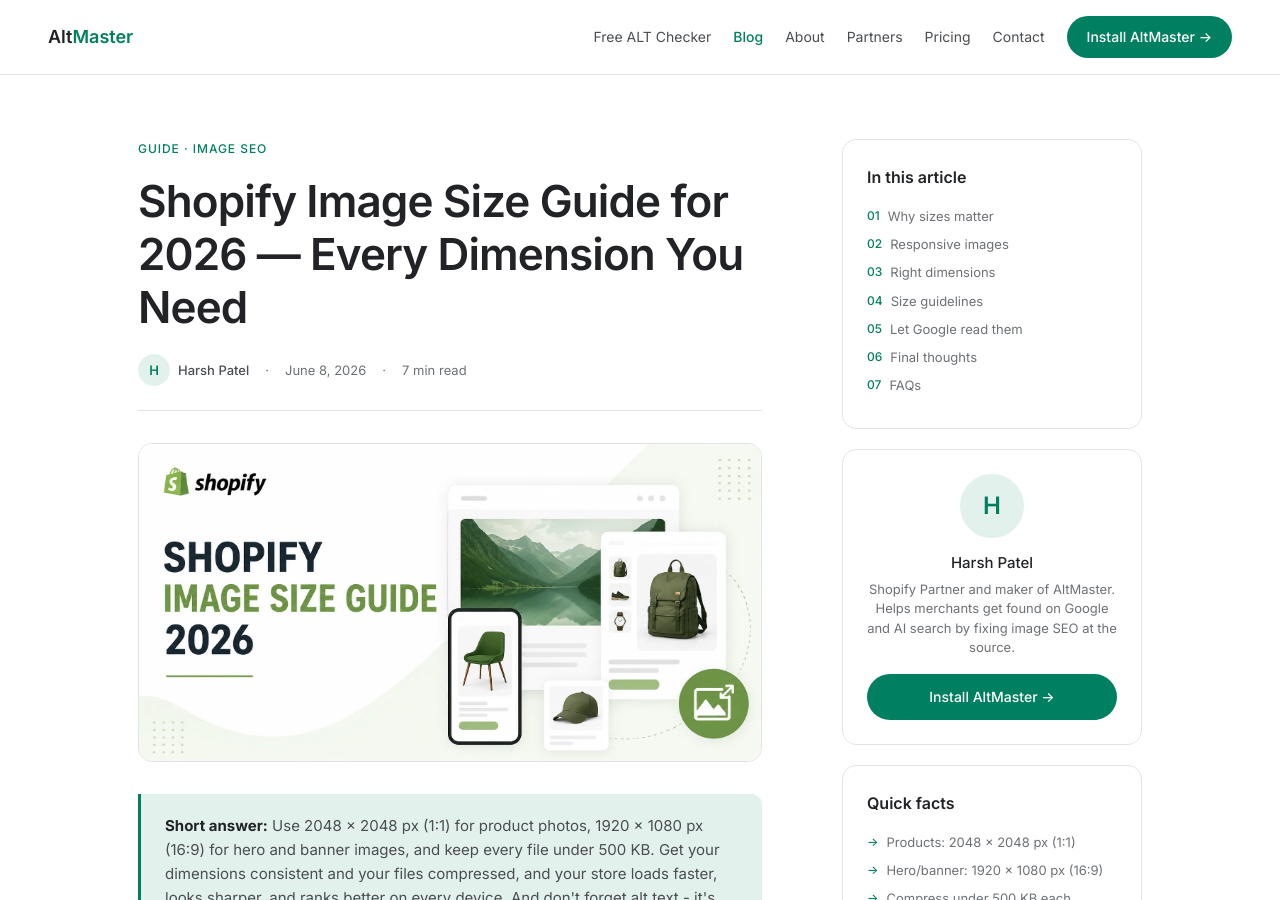
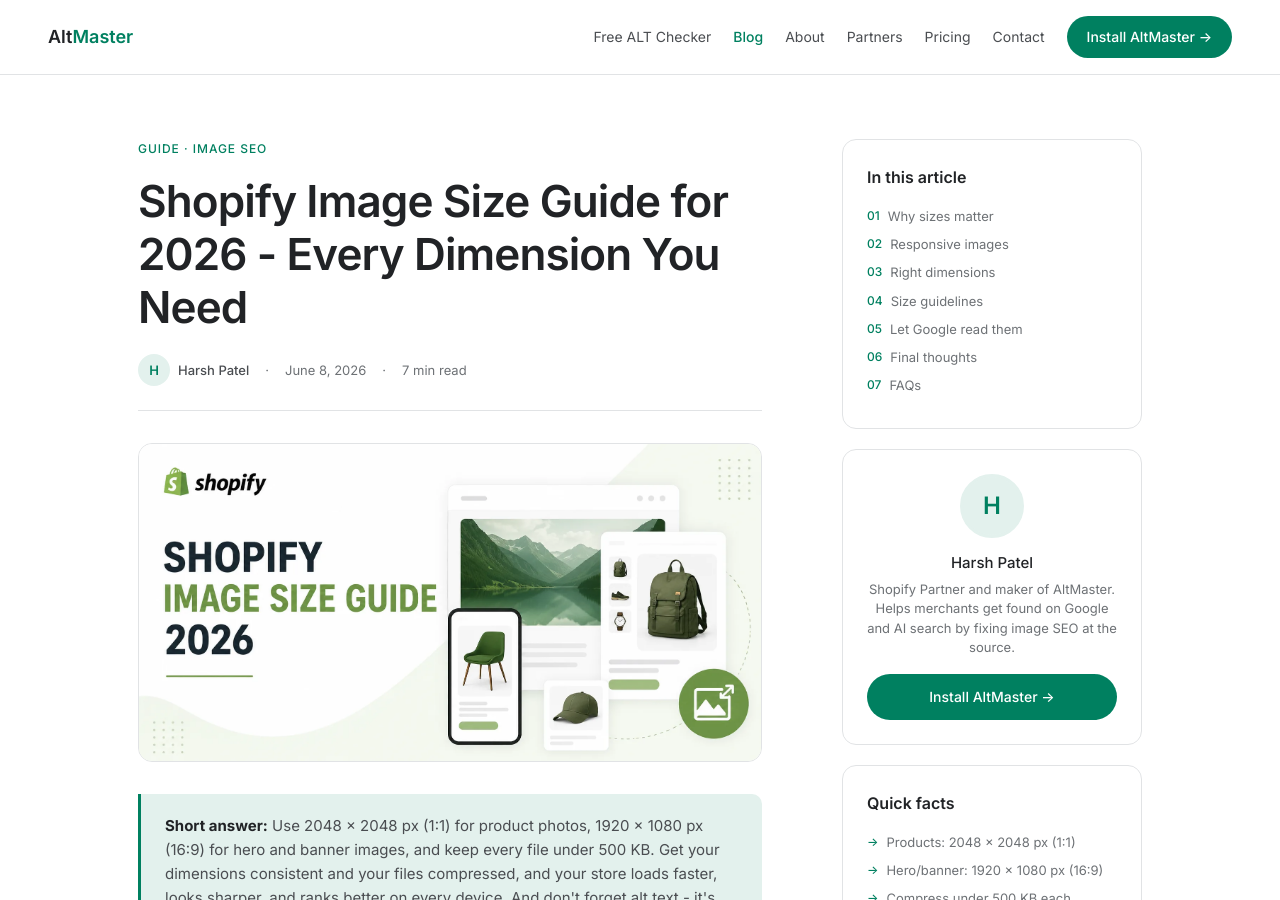
Before and after one commit to iharshspatel/altmaster, a Jekyll site: the page built from _posts/2026-06-08-shopify-image-size-guide-2026.md, in a window 1280 px wide and 900 px high. Built offline with Jekyll 4.4.1, drawn with Linux system fonts in a browser that asks for light colours; some of the changed lines change nothing that is shown.

Commit message:
Update Blog Post “2026-06-08-shopify-image-size-guide-2026”

```diff
--- a/_posts/2026-06-08-shopify-image-size-guide-2026.md
+++ b/_posts/2026-06-08-shopify-image-size-guide-2026.md
@@ -1,48 +1,67 @@
 ---
 layout: post
-title: "Shopify Image Size Guide for 2026 — Every Dimension You Need"
-seo_title: "Shopify Image Size Guide for 2026 | AltMaster"
-og_title: "Shopify Image Size Guide for 2026 — Every Dimension You Need"
-tw_title: "Shopify Image Size Guide for 2026"
-description: "The complete 2026 Shopify image size guide - recommended dimensions, file formats, and alt text tips to keep your store fast, sharp, and search-ready."
-og_description: "The complete 2026 Shopify image size guide - recommended dimensions, file formats, and alt text tips to keep your store fast, sharp, and search-ready."
-tw_description: "The complete 2026 Shopify image size guide - recommended dimensions, file formats, and alt text tips to keep your store fast, sharp, and search-ready."
-schema_description: "The complete 2026 Shopify image size guide - recommended dimensions, file formats, and alt text tips to keep your store fast, sharp, and search-ready."
-keywords: "shopify image size, shopify image size guide 2026, shopify product image size, shopify hero image size, shopify banner size, shopify image dimensions, webp shopify, image seo shopify, altmaster"
+title: Shopify Image Size Guide for 2026 - Every Dimension You Need
 date: 2026-06-08
-category: "Guide · Image SEO"
-card_tag: "Guide"
-read_time: "7 min read"
-card_excerpt: "Recommended dimensions, file formats, and compression targets for every image type on your store - products, hero, banner, logo, and blog - so it loads fast and ranks in 2026."
-card_title: "Shopify Image Size Guide for 2026"
-image: "https://altmaster.io/blog/shopify-image-size-guide-2026/cover.webp"
-image_alt: "Shopify image size guide 2026 showing recommended product image dimensions for desktop and mobile storefronts"
+category: Guide · Image SEO
+description: The complete 2026 Shopify image size guide - recommended dimensions, file formats, and alt text tips to keep your store fast, sharp, and search-ready.
+image: https://altmaster.io/blog/shopify-image-size-guide-2026/cover.webp
+card_tag: Guide
+card_excerpt: Recommended dimensions, file formats, and compression targets for every image type on your store - products, hero, banner, logo, and blog - so it loads fast and ranks in 2026.
+read_time: 7 min read
+card_title: Shopify Image Size Guide for 2026
 summary: "**Short answer:** Use 2048 × 2048 px (1:1) for product photos, 1920 × 1080 px (16:9) for hero and banner images, and keep every file under 500 KB. Get your dimensions consistent and your files compressed, and your store loads faster, looks sharper, and ranks better on every device. And don't forget alt text - it's what lets Google actually read those images."
+quick_facts:
+  - text: 'Products: 2048 × 2048 px (1:1)'
+    href: ''
+  - text: 'Hero/banner: 1920 × 1080 px (16:9)'
+    href: ''
+  - text: Compress under 500 KB each
+    href: ''
+  - text: WebP is 25–35% smaller than JPEG
+    href: ''
+faq:
+  - q: What is the best image size for Shopify product photos?
+    a: The recommended size is 2048 × 2048 pixels with a 1:1 square aspect ratio. This ensures clear zoom functionality, sharp display on high-resolution screens, and consistent alignment in product grids.
+  - q: What file format should I use for Shopify images?
+    a: JPEG is your default for product photos, lifestyle images, and banners. PNG is best for logos, icons, and anything requiring a transparent background. Save JPEGs at 80–85% quality for the best balance of size and sharpness.
+  - q: Does Shopify automatically optimize my images?
+    a: Yes - Shopify automatically generates responsive image sizes and serves WebP to supported browsers. However, you should still upload optimized images to keep your store fast.
+  - q: What is the maximum image size Shopify allows?
+    a: Shopify supports images up to 5,000 × 5,000 pixels with a maximum file size of 20 MB.
+  - q: Why do my images look blurry on mobile?
+    a: This typically happens when your uploaded image is too small in resolution. Make sure product images are at least 800 × 800 px, and ideally 2048 × 2048 px, to maintain quality when Shopify scales them across devices.
+seo_title: Shopify Image Size Guide for 2026 | AltMaster
+keywords: shopify image size, shopify image size guide 2026, shopify product image size, shopify hero image size, shopify banner size, shopify image dimensions, webp shopify, image seo shopify, altmaster
+og_title: Shopify Image Size Guide for 2026 - Every Dimension You Need
+og_description: The complete 2026 Shopify image size guide - recommended dimensions, file formats, and alt text tips to keep your store fast, sharp, and search-ready.
+tw_title: Shopify Image Size Guide for 2026
+tw_description: The complete 2026 Shopify image size guide - recommended dimensions, file formats, and alt text tips to keep your store fast, sharp, and search-ready.
+schema_description: The complete 2026 Shopify image size guide - recommended dimensions, file formats, and alt text tips to keep your store fast, sharp, and search-ready.
+image_alt: Shopify image size guide 2026 showing recommended product image dimensions for desktop and mobile storefronts
 toc:
-  - { num: "01", label: "Why sizes matter", anchor: "why-sizes-matter" }
-  - { num: "02", label: "Responsive images", anchor: "responsive-images" }
-  - { num: "03", label: "Right dimensions", anchor: "choosing-dimensions" }
-  - { num: "04", label: "Size guidelines", anchor: "size-guidelines" }
-  - { num: "05", label: "Let Google read them", anchor: "altmaster" }
-  - { num: "06", label: "Final thoughts", anchor: "final-thoughts" }
-  - { num: "07", label: "FAQs", anchor: "faqs" }
-quick_facts:
-  - { text: "Products: 2048 × 2048 px (1:1)" }
-  - { text: "Hero/banner: 1920 × 1080 px (16:9)" }
-  - { text: "Compress under 500 KB each" }
-  - { text: "WebP is 25–35% smaller than JPEG" }
-faq:
-  - q: "What is the best image size for Shopify product photos?"
-    a: "The recommended size is 2048 × 2048 pixels with a 1:1 square aspect ratio. This ensures clear zoom functionality, sharp display on high-resolution screens, and consistent alignment in product grids."
-  - q: "What file format should I use for Shopify images?"
-    a: "JPEG is your default for product photos, lifestyle images, and banners. PNG is best for logos, icons, and anything requiring a transparent background. Save JPEGs at 80–85% quality for the best balance of size and sharpness."
-  - q: "Does Shopify automatically optimize my images?"
-    a: "Yes - Shopify automatically generates responsive image sizes and serves WebP to supported browsers. However, you should still upload optimized images to keep your store fast."
-  - q: "What is the maximum image size Shopify allows?"
-    a: "Shopify supports images up to 5,000 × 5,000 pixels with a maximum file size of 20 MB."
-  - q: "Why do my images look blurry on mobile?"
-    a: "This typically happens when your uploaded image is too small in resolution. Make sure product images are at least 800 × 800 px, and ideally 2048 × 2048 px, to maintain quality when Shopify scales them across devices."
+  - num: '01'
+    label: Why sizes matter
+    anchor: why-sizes-matter
+  - num: '02'
+    label: Responsive images
+    anchor: responsive-images
+  - num: '03'
+    label: Right dimensions
+    anchor: choosing-dimensions
+  - num: '04'
+    label: Size guidelines
+    anchor: size-guidelines
+  - num: '05'
+    label: Let Google read them
+    anchor: altmaster
+  - num: '06'
+    label: Final thoughts
+    anchor: final-thoughts
+  - num: '07'
+    label: FAQs
+    anchor: faqs
 ---
+
 <p>
   If you've spent any time managing a Shopify store, you already know
   that product images are doing a lot of heavy lifting. They're your
```
